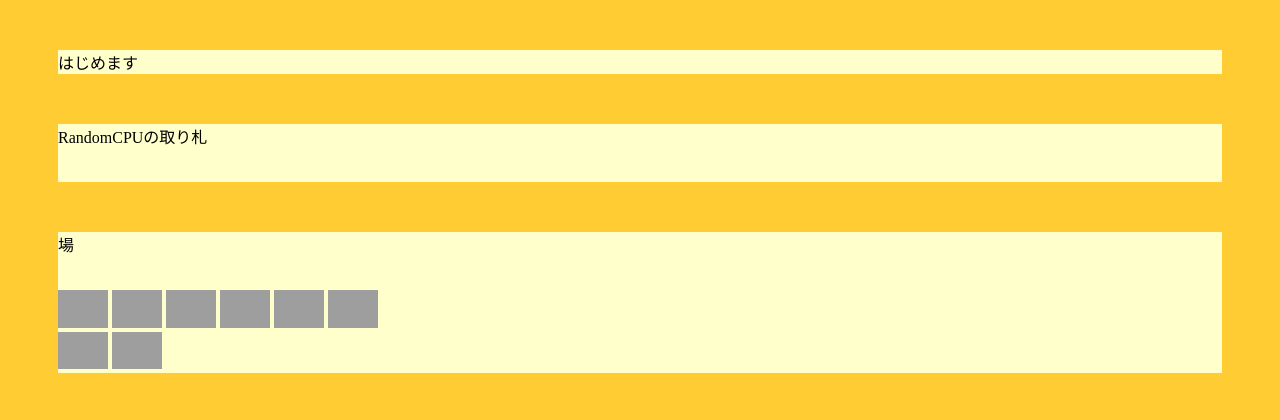
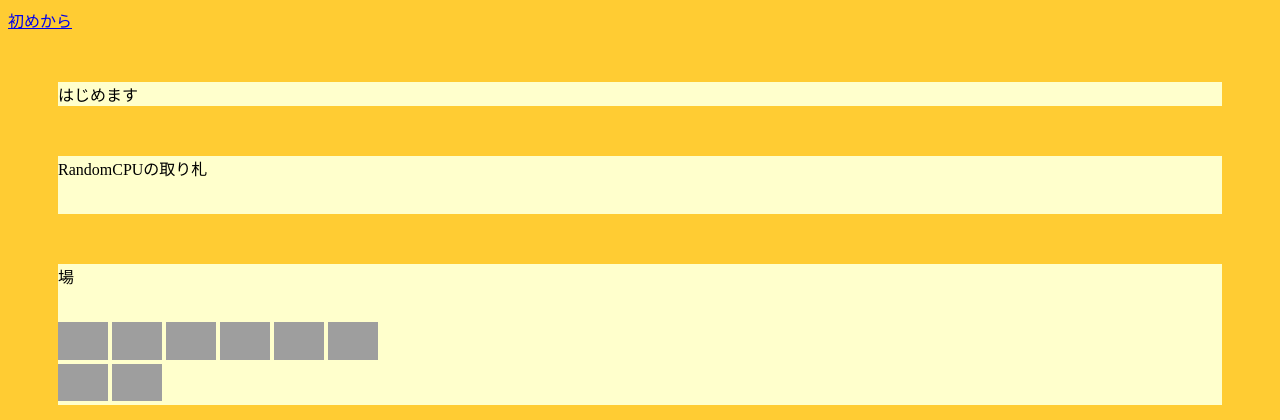
Before and after one commit to moritagit/Koikoi, a Flask app: page / in a window 1280 px wide. Shown: the top 420 px of the page. Run offline with Flask 2, Linux system fonts and the light colour scheme; grey boxes are pictures that could not be loaded.

Commit message:
add reload

```diff
--- a/app/templates/index.html
+++ b/app/templates/index.html
@@ -12,6 +12,9 @@
         }
     </style>
     <body>
+        <div class="reload">
+            <a href="/"> 初めから </a>
+        </div>
         <div class="message">
             <p> {{message}} </p>
         </div>
```
